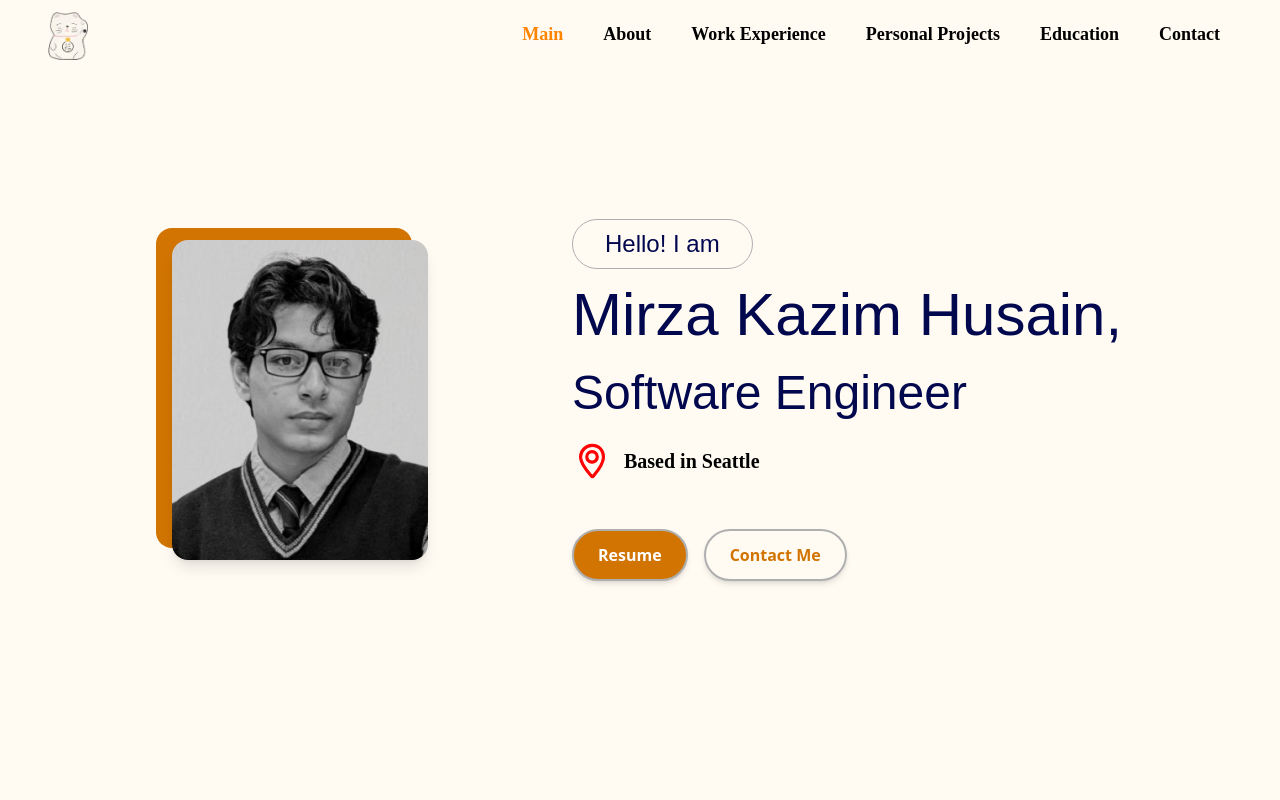
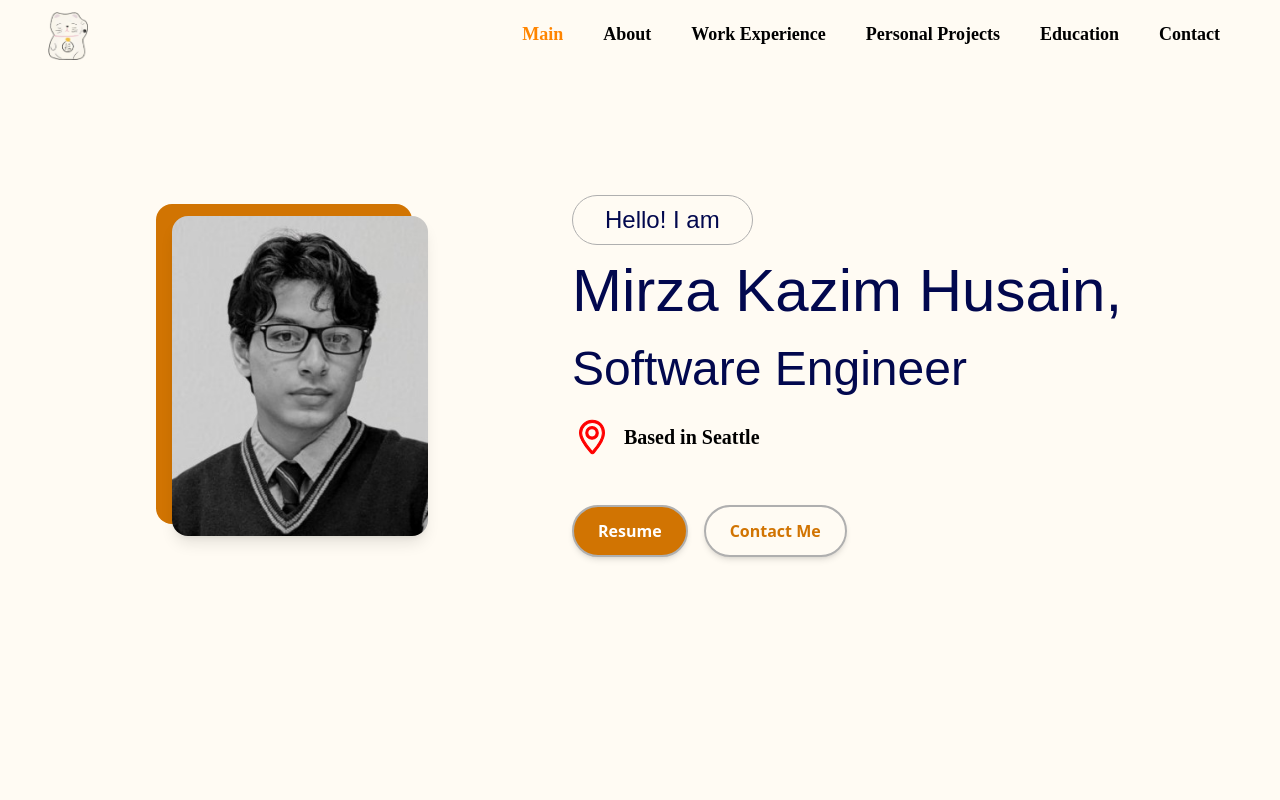
Before and after one commit to KazimHus/PortfolioWebsite, a React (Vite) app: page / in a window 1280 px wide. Shown: the top 800 px of the page. Built offline with nearby package versions, Linux system fonts and the light colour scheme; a web font is replaced by a local one.

Commit message:
moved about a bit up

```diff
--- a/src/components/About.jsx
+++ b/src/components/About.jsx
@@ -8,7 +8,7 @@ const About = () => {
   return (
     <section
       id="about"
-      className="text-main bg-main min-h-screen flex items-center justify-center px-4 md:px-10 lg:mt-0 md:mt-10"
+      className="text-main bg-main min-h-screen flex items-center justify-center px-4 md:px-10 lg:-mt-6 md:mt-10 "
     >
       <div className="w-full max-w-[1000px] flex flex-col lg:flex-row items-center gap-14 lg:gap-36 lg:ml-16">
 
```
